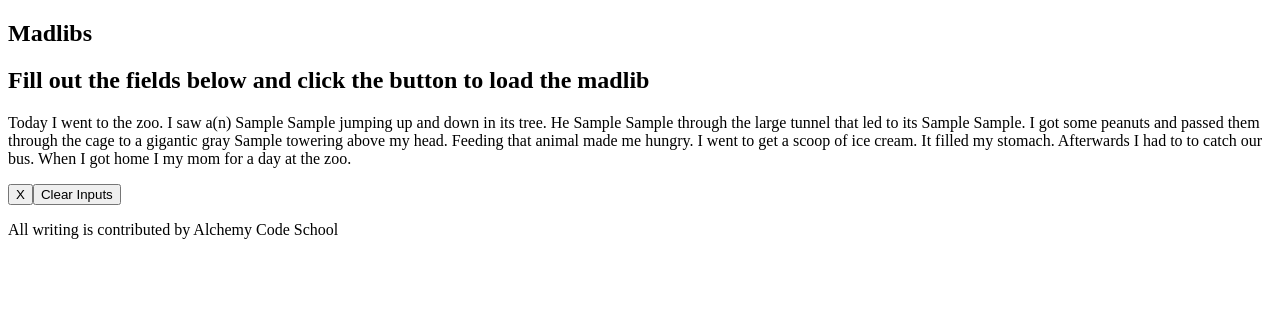
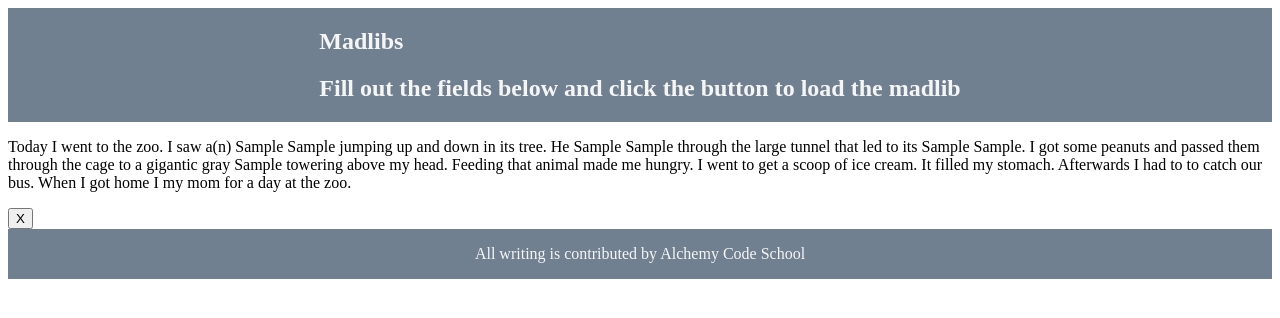
Before and after one commit to cackmed/lab-17, a React app: page / in a window 1280 px wide. Both pictures are taken after typing "Sample", "Sample", "Sample", "Sample", "Sample", "Sample" into the empty fields and a click on the button "Create Madlib". Shown: the top 318 px of the page. Built offline with nearby package versions, Linux system fonts and the light colour scheme.

Commit message:
updated test and added simple stylings

```diff
--- /dev/null
+++ b/src/components/App.css
@@ -0,0 +1,14 @@
+.Header {
+    display: flex;
+    justify-content: center;
+    align-items: center;
+    background-color:slategray;
+    color: whitesmoke;
+}
+.Footer {
+    display: flex;
+    justify-content: center;
+    align-items: center;
+    background-color: slategray;
+    color: whitesmoke;
+}
--- a/src/components/App.js
+++ b/src/components/App.js
@@ -1,10 +1,13 @@
 import React, { Component } from 'react';
 import Madlib from '../containers/Madlib';
+import styles from './App.css';
+
+
 
 class Header extends Component {
   render() {
     return (
-      <header>
+      <header className={styles.Header}>
         <section>
           <h1>Madlibs</h1>
           <h2>Fill out the fields below and click the button to load the madlib</h2>
@@ -17,7 +20,7 @@ class Header extends Component {
 class Footer extends Component {
   render() {
     return (
-      <footer>
+      <footer className={styles.Footer}>
         <section>
           <p>All writing is contributed by Alchemy Code School</p>
         </section>
--- a/src/components/madlib/Button.js
+++ /dev/null
@@ -1,14 +0,0 @@
-import React from 'react';
-import PropTypes from 'prop-types';
-
-const Button = ({ clear }) => (
-  <>
-    <button onClick={clear}>Clear Inputs</button>
-  </>
-);
-
-Button.propTypes = {
-  clear: PropTypes.func.isRequired
-};
-
-export default Button;
--- a/src/components/madlib/Form.js
+++ b/src/components/madlib/Form.js
@@ -1,7 +1,7 @@
 import React from 'react';
 import PropTypes from 'prop-types';
 
-const Form = ({ onSubmit, onChange }) => (
+const Form = ({ onSubmit, onChange, onClick }) => (
   <>
     <form onSubmit={onSubmit}>
       <input type="text" name="1" placeholder="adjective" onChange={onChange} />
@@ -17,6 +17,7 @@ const Form = ({ onSubmit, onChange }) => (
       <input type="text" name="11" placeholder="verb, past tense" onChange={onChange} />
       <input type="text" name="12" placeholder="adjective" onChange={onChange} />
       <button>Create Madlib</button>
+      <button onClick={onClick}>Clear Inputs</button>
     </form>
   </>
 );
@@ -24,6 +25,7 @@ const Form = ({ onSubmit, onChange }) => (
 Form.propTypes = {
   onSubmit: PropTypes.func.isRequired,
   onChange: PropTypes.func.isRequired,
+  onClick: PropTypes.func.isRequired
 };
 
 export default Form;
--- /dev/null
+++ b/src/components/madlib/Result.css
@@ -0,0 +1,5 @@
+.Result {
+    display: flex;
+    justify-content: center;
+    align-items: center;
+}
--- a/src/components/madlib/Result.js
+++ b/src/components/madlib/Result.js
@@ -1,10 +1,11 @@
 import React from 'react';
 import PropTypes from 'prop-types';
 import { zoo } from '../../services/madlib';
+import styles from './Result.css';
 
 const Result = ({ words, closeResult }) => (
   <>
-    <p>{zoo(...words)}</p>
+    <p className={styles.Result}>{zoo(...words)}</p>
     <button onClick={closeResult}>X</button>
   </>
 );
--- a/src/containers/Madlib.js
+++ b/src/containers/Madlib.js
@@ -1,7 +1,6 @@
 import React, { Component } from 'react';
 import Form from '../components/madlib/Form';
 import Result from '../components/madlib/Result';
-import Button from '../components/madlib/Button';
 
 export default class Madlib extends Component{
   state = {
@@ -24,6 +23,7 @@ export default class Madlib extends Component{
   clearInput = event => {
     event.preventDefault();
     this.setState({
+      showResult: false,
       1: '',
       2: '',
       3: '',
@@ -36,6 +36,7 @@ export default class Madlib extends Component{
       10: '',
       11: '',
       12: '',
+      words: []
     });
     console.log(this.state);
   }
@@ -61,9 +62,8 @@ export default class Madlib extends Component{
     const { showResult, words } = this.state;
     return (
       <>
-        {!showResult && <Form onSubmit={this.handleSubmit} onChange={this.handleChange} />}
+        {!showResult && <Form onSubmit={this.handleSubmit} onChange={this.handleChange} onClick={this.clearInput} />}
         {showResult && <Result words={words} closeResult={this.toggleResult} />}
-        <Button clear={this.clearInput}/>
       </>
     );
   }
```
Also changed, not shown: 1 other file (tests, documents, lock files or other folders).
